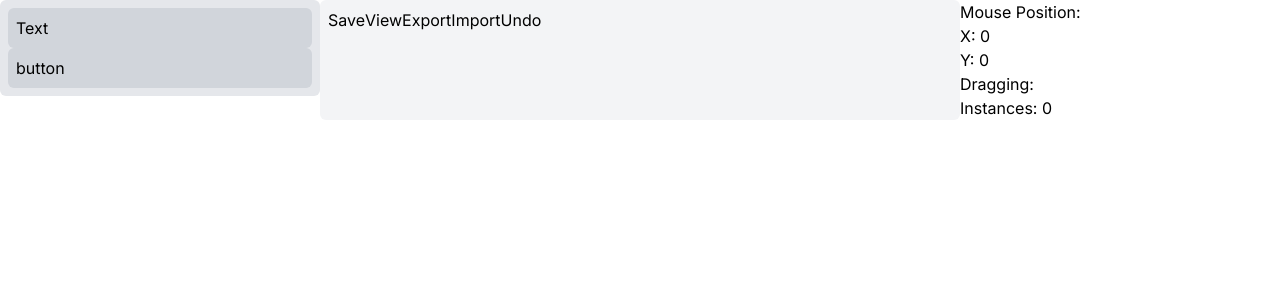
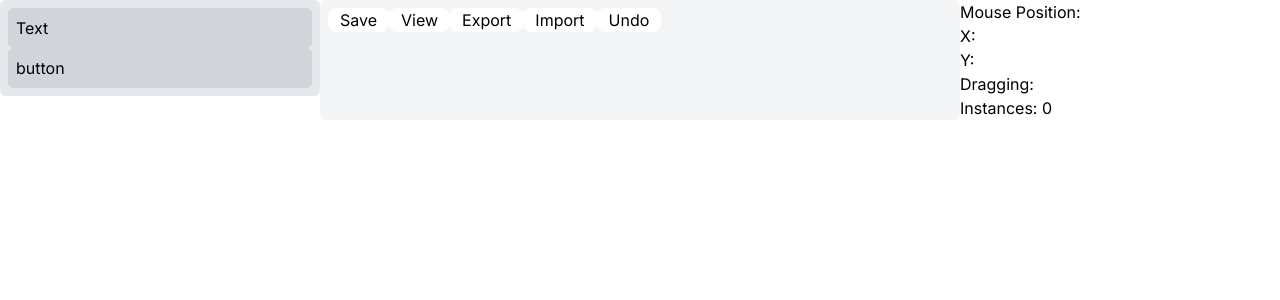
Before and after one commit to hahp97/advertising, a Next.js app: page / in a window 1280 px wide. Shown: the top 300 px of the page. Built offline with nearby package versions, Linux system fonts and the light colour scheme.

Commit message:
Add button component and refactor element configuration

```diff
--- a/app/admin/page.tsx
+++ b/app/admin/page.tsx
@@ -1,10 +1,13 @@
 'use client';
 
+import Button from '@/components/button';
 import Input from '@/components/input';
+import Label from '@/components/paragraph';
 import { initialPosition } from '@/constants/initialData';
+import useMouseXY from '@/hooks/useMouseXY';
 import { Element } from '@/types/element';
 import { ElementPosition } from '@/types/elementPosition';
-import { DragEvent, useEffect, useRef, useState } from 'react';
+import { ChangeEvent, DragEvent, RefObject, useEffect, useRef, useState } from 'react';
 
 const AdminPage = () => {
   const [elements, setElements] = useState<Element[]>([]);
@@ -15,6 +18,9 @@ const AdminPage = () => {
   const [dragAndDrop, setDragAndDrop] = useState<ElementPosition>(initialPosition);
 
   const [selectedElement, setSelectedElement] = useState<Element | null>(null);
+
+  const myElementRef = useRef<HTMLElement>(null);
+  const mouseXY = useMouseXY(myElementRef);
 
   const handleOnDrag = (e: DragEvent, elementType: string) => {
     (e.dataTransfer as DataTransfer).setData('elementType', elementType);
@@ -79,31 +85,6 @@ const AdminPage = () => {
       draggedTo: null,
     });
   };
-
-  const updateMousePosition = (e: MouseEvent) => {
-    const rect = divRef.current?.getBoundingClientRect();
-
-    if (rect) {
-      // Kiểm tra nếu con trỏ chuột nằm trong ranh giới của div
-      const withinBoundsX = e.clientX >= rect.left && e.clientX <= rect.right;
-      const withinBoundsY = e.clientY >= rect.top && e.clientY <= rect.bottom;
-
-      if (withinBoundsX && withinBoundsY) {
-        setMousePosition({ x: e.clientX, y: e.clientY, dragging: mousePosition.dragging });
-      }
-    }
-  };
-
-  const divRef = useRef<HTMLDivElement>(null);
-
-  useEffect(() => {
-    window.addEventListener('mousemove', updateMousePosition);
-
-    // Cleanup listener on unmount
-    return () => {
-      window.removeEventListener('mousemove', updateMousePosition);
-    };
-  }, []);
 
   const handleSave = () => {
     localStorage.setItem('data', JSON.stringify(elements));
@@ -206,6 +187,20 @@ const AdminPage = () => {
     setElements(history.slice(0, history.length - 1));
   };
 
+  const handleConfigElement = (element: Element, e: ChangeEvent<HTMLInputElement>) => {
+    setSelectedElement(element);
+    const value = e.target.value;
+    setElements((prev) => {
+      const newElements = prev.map((item) => {
+        if (item.id === element.id) {
+          item.props.text = value;
+        }
+        return item;
+      });
+      return newElements;
+    });
+  };
+
   useEffect(() => {
     console.log('history', history);
   }, [history]);
@@ -232,17 +227,32 @@ const AdminPage = () => {
           </div>
         </div>
         <div
-          ref={divRef}
+          ref={myElementRef as RefObject<HTMLDivElement>}
           className="w-2/4 bg-gray-100 p-2 rounded-md"
           onDrop={handleOnDrop}
           onDragOver={handleOnDragOver}
         >
-          <div>
-            <button onClick={handleSave}>Save</button>
-            <button onClick={handleView}>View</button>
-            <button onClick={handleExport}>Export</button>
-            <button onClick={handleImport}>Import</button>
-            <button onClick={handleUndo}>Undo</button>
+          <div className="flex">
+            <Button
+              label="Save"
+              onClick={handleSave}
+            />
+            <Button
+              label="View"
+              onClick={handleView}
+            />
+            <Button
+              label="Export"
+              onClick={handleExport}
+            />
+            <Button
+              label="Import"
+              onClick={handleImport}
+            />
+            <Button
+              label="Undo"
+              onClick={handleUndo}
+            />
           </div>
           <section>
             <ul>
@@ -258,13 +268,10 @@ const AdminPage = () => {
                   className={'bg-gray-300 p-2 rounded-md'}
                 >
                   {element.type === 'text' && (
-                    <text
-                      onClick={() => {
-                        setSelectedElement(element);
-                      }}
-                    >
-                      {element.id} + {element.type}
-                    </text>
+                    <Label
+                      initialContent="Paragraph"
+                      onChange={(e) => handleConfigElement(element, e)}
+                    />
                   )}
                   {element.type === 'button' && (
                     <button
@@ -283,36 +290,12 @@ const AdminPage = () => {
         <div className="w-1/4">
           <div>
             <p>Mouse Position:</p>
-            <p>X: {mousePosition.x}</p>
-            <p>Y: {mousePosition.y}</p>
+            <p>X: {mouseXY.x}</p>
+            <p>Y: {mouseXY.y}</p>
             <p>Dragging: {mousePosition.dragging}</p>
             <p>Instances: {elements.length}</p>
           </div>
           <div>
-            {selectedElement && (
-              <Input
-                id="text"
-                label="Add your text"
-                type="text"
-                onBlur={(e) => {
-                  const value = e.target.value;
-                  setHistory((prev) => [...prev, { ...selectedElement, props: { text: value } }]);
-                }}
-                placeholder="Text"
-                onChange={(e) => {
-                  const value = e.target.value;
-                  setElements((prev) => {
-                    const newElements = prev.map((element) => {
-                      if (element.id === selectedElement.id) {
-                        element.props.text = value;
-                      }
-                      return element;
-                    });
-                    return newElements;
-                  });
-                }}
-              />
-            )}
             {selectedElement?.type === 'button' && (
               <Input
                 id="button"
--- /dev/null
+++ b/components/button.tsx
@@ -0,0 +1,41 @@
+import { ButtonHTMLAttributes } from 'react';
+
+interface ButtonProps extends ButtonHTMLAttributes<HTMLButtonElement> {
+  label: string;
+  outline?: boolean;
+  small?: boolean;
+  fullWidth?: boolean;
+  width?: string;
+}
+
+const Button: React.FC<ButtonProps> = ({
+  label,
+  onClick,
+  disabled,
+  outline,
+  small,
+  fullWidth = true,
+  width,
+  ...props
+}) => {
+  //   const buttonClasses = classNames(
+  //     `inline-flex items-center justify-center rounded-lg transition ${fullWidth ? 'w-full' : width}`,
+  //     outline ? 'bg-white border-black text-black' : 'bg-rose-500 border-rose-500 text-white',
+  //     small ? 'text-sm py-1 font-light border-[1px]' : 'text-md py-3 font-semibold border-2',
+  //     disabled && 'opacity-50',
+  //     props.className
+  //   );
+
+  return (
+    <button
+      {...props}
+      disabled={disabled}
+      onClick={onClick}
+      className={'inline-flex items-center justify-center rounded-lg transition bg-white border-black text-black'}
+    >
+      <div className="px-3">{label}</div>
+    </button>
+  );
+};
+
+export default Button;
--- /dev/null
+++ b/components/paragraph.tsx
@@ -0,0 +1,48 @@
+import React, { ChangeEvent, useState } from 'react';
+
+interface LabelProps {
+  initialContent: string;
+  onChange: (e: ChangeEvent<HTMLInputElement>) => void;
+}
+
+const Label = ({ initialContent, onChange }: LabelProps) => {
+  const [content, setContent] = useState(initialContent);
+  const [isEditing, setIsEditing] = useState(false);
+
+  const handleEdit = () => {
+    setIsEditing(true);
+  };
+
+  const handleSave = () => {
+    setIsEditing(false);
+    onChange({ target: { value: content } } as React.ChangeEvent<HTMLInputElement>);
+  };
+
+  const handleChange = (event: React.ChangeEvent<HTMLInputElement>) => {
+    setContent(event.target.value);
+  };
+
+  return (
+    <div>
+      {isEditing ? (
+        <input
+          type="text"
+          value={content}
+          onChange={handleChange}
+          onBlur={handleSave}
+          autoFocus
+          className="border border-gray-300 rounded px-2 py-1 focus:outline-none focus:border-blue-500"
+        />
+      ) : (
+        <span
+          onClick={handleEdit}
+          className="cursor-pointer p-2 hover:bg-indigo-50"
+        >
+          {content}
+        </span>
+      )}
+    </div>
+  );
+};
+
+export default Label;
--- /dev/null
+++ b/hooks/useMouseXY.ts
@@ -0,0 +1,40 @@
+import { RefObject, useEffect, useState } from 'react';
+
+interface MouseProps {
+  x: number | null;
+  y: number | null;
+}
+
+const useMouseXY = (elementRef: RefObject<HTMLElement>) => {
+  const [coordinates, setCoordinates] = useState<MouseProps>({
+    x: null,
+    y: null,
+  });
+
+  const handleMouseMove = (e: MouseEvent) => {
+    if (elementRef.current) {
+      const postition = elementRef.current.getBoundingClientRect();
+      const x = e.clientX - postition.left;
+      const y = e.clientY - postition.top;
+      setCoordinates({ x, y });
+    }
+  };
+
+  useEffect(() => {
+    const element = elementRef.current;
+
+    if (element) {
+      element.addEventListener('mousemove', handleMouseMove);
+    }
+
+    return () => {
+      if (element) {
+        element.removeEventListener('mousemove', handleMouseMove);
+      }
+    };
+  }, [elementRef]);
+
+  return coordinates;
+};
+
+export default useMouseXY;
```
